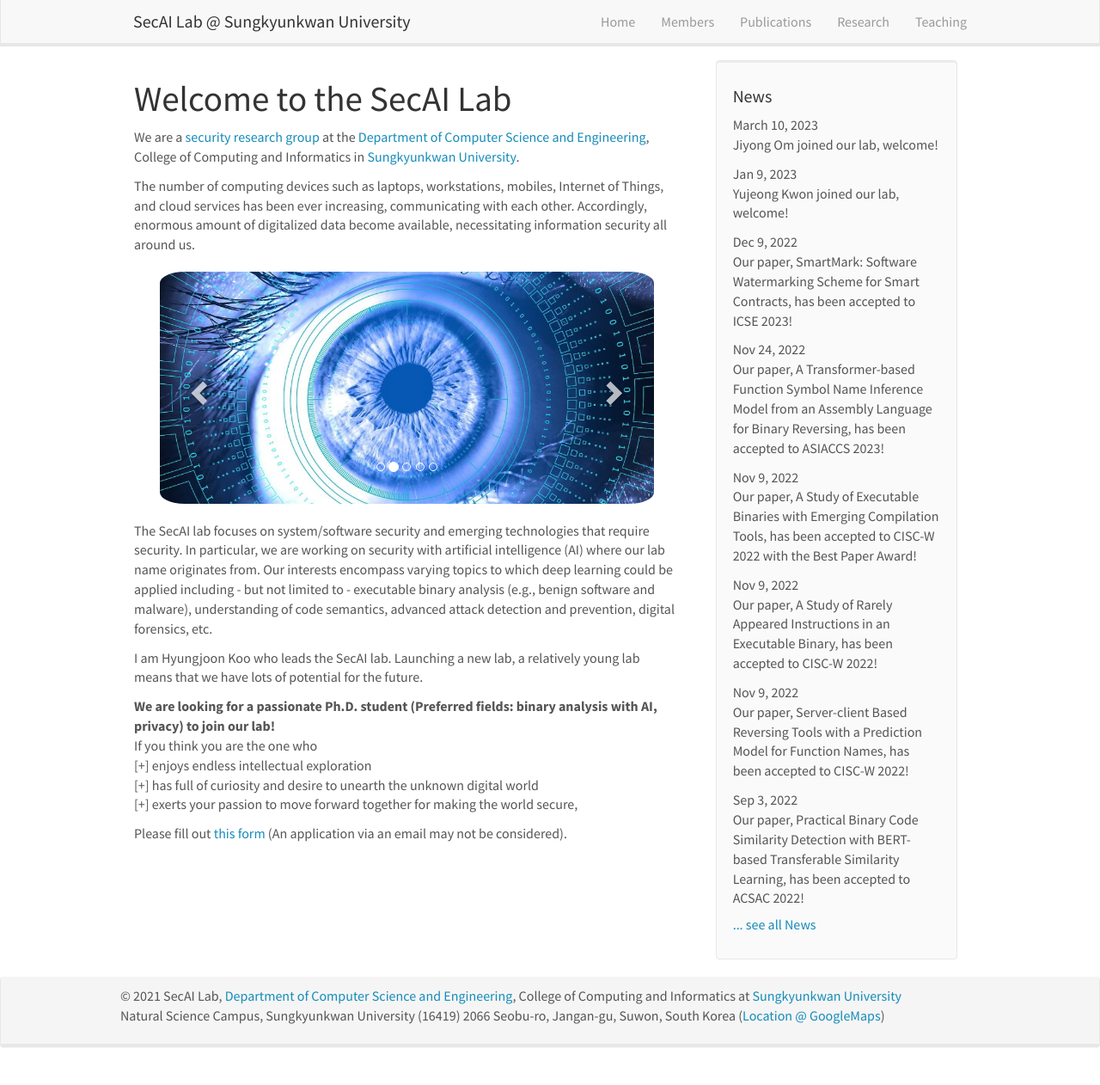
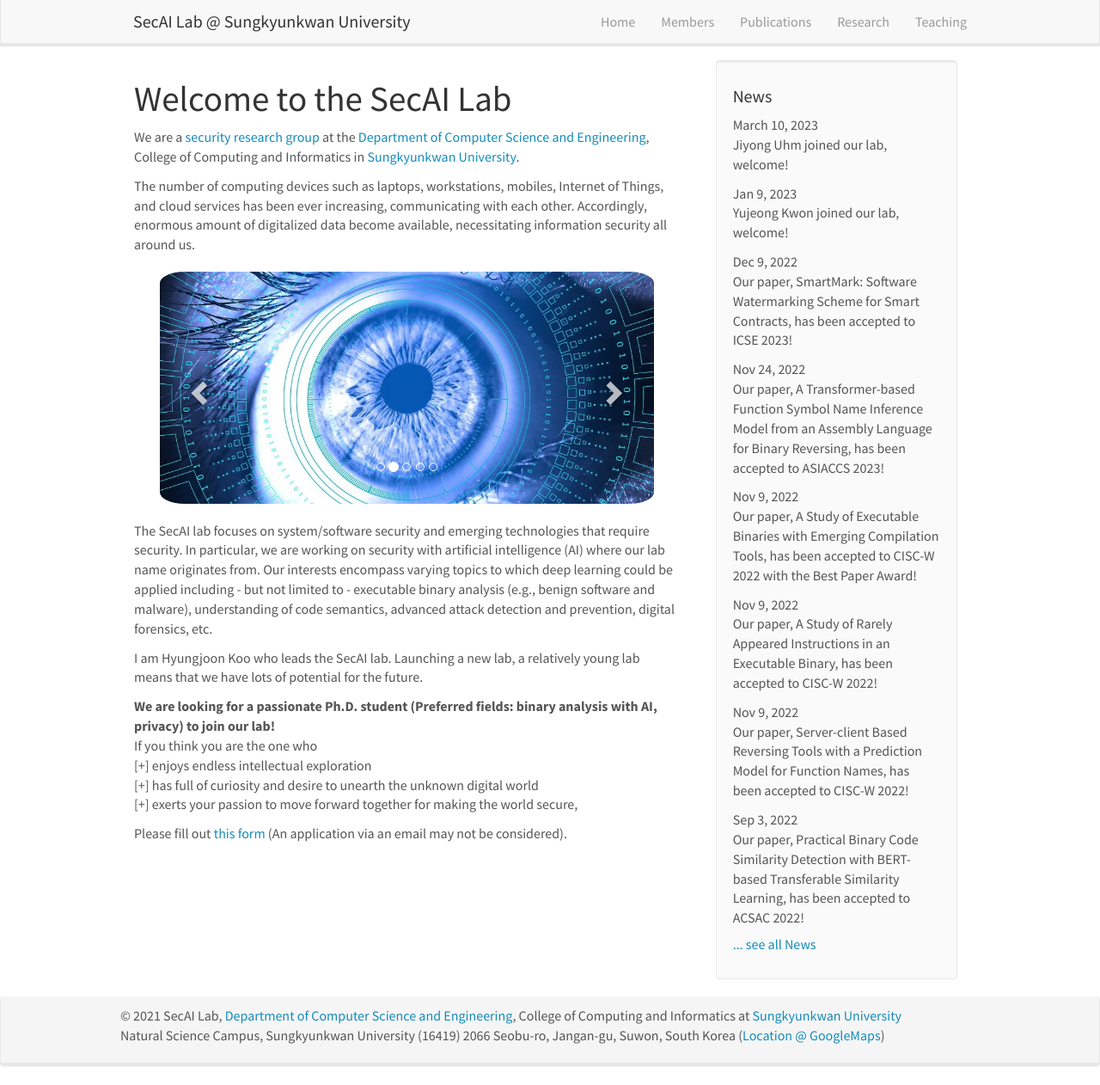
Before and after one commit to SecAI-Lab/secai-lab.github.io, a Jekyll site: the page built from _pages/home.md, in a window 1280 px wide and 1262 px high. Shown: the whole window at 86% size. Built offline with Jekyll 4.4.1, drawn with Linux system fonts in a browser that asks for light colours; nearby versions of some CDN libraries.

Commit message:
name fixed

```diff
--- a/_data/msb_students.yml
+++ b/_data/msb_students.yml
@@ -32,7 +32,7 @@
   number_educ: 0
   education1:
 
-- name: Jiyong Om (엄지용)
+- name: Jiyong Uhm (엄지용)
   photo: jiyong.jpg
   info: Master student
   email: jiyong423 AT g.skku.edu
--- a/_data/news.yml
+++ b/_data/news.yml
@@ -1,5 +1,5 @@
 - date: March 10, 2023
-  headline: "Jiyong Om joined our lab, welcome!"
+  headline: "Jiyong Uhm joined our lab, welcome!"
 
 - date: Jan 9, 2023
   headline: "Yujeong Kwon joined our lab, welcome!"
```
